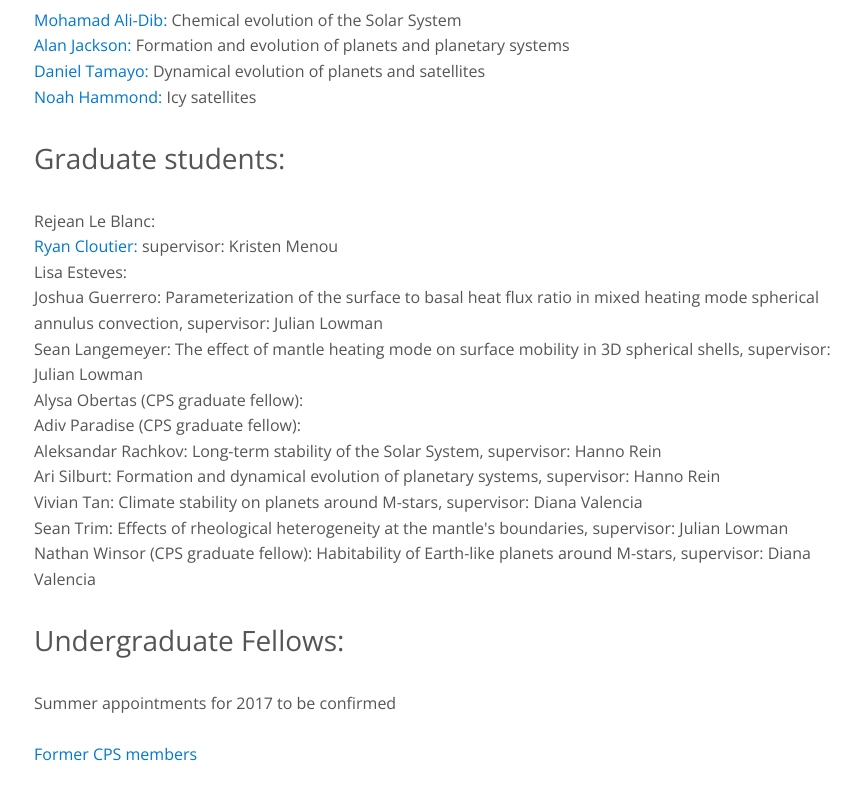
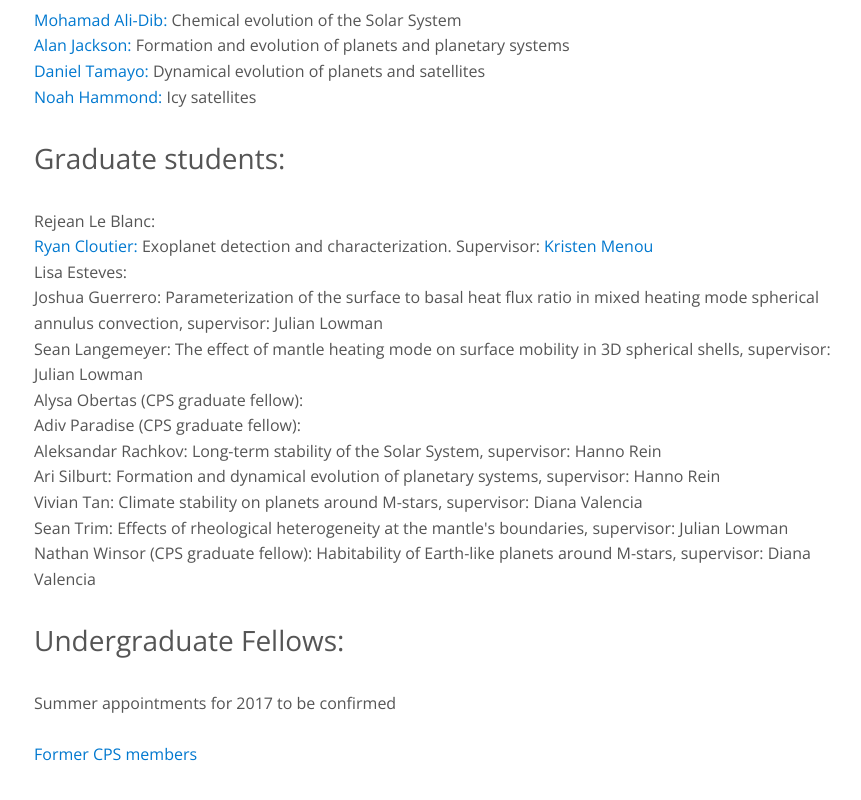
Before and after one commit to uofthr/cps_website, a plain HTML site: page people.html in a window 1280 px wide. Shown: the part 1787-2587 px from the top of the page, without its empty margins (343-1204 px from the left). Drawn offline with nearby package versions, Linux system fonts and the light colour scheme; files that its build step writes are made by us from their sources.

Commit message:
updated research interests

```diff
--- a/people.html
+++ b/people.html
@@ -156,7 +156,7 @@
                         <h3>Graduate students:</h3>
                         <ul>
                             <li> Rejean Le Blanc: </li>
-                            <li> <a href="http://astro.utoronto.ca/~cloutier/">Ryan Cloutier:</a> supervisor: Kristen Menou</li>
+                            <li> <a href="http://astro.utoronto.ca/~cloutier/">Ryan Cloutier:</a> Exoplanet detection and characterization. Supervisor: <a href="http://individual.utoronto.ca/kmenou/Homepage.html">Kristen Menou</a></li>
                             <li> Lisa Esteves: </li>
                             <li> Joshua Guerrero: Parameterization of the surface to basal heat flux ratio in mixed heating mode spherical annulus convection, supervisor: Julian Lowman </li>
                             <li> Sean Langemeyer: The effect of mantle heating mode on surface mobility in 3D spherical shells, supervisor: Julian Lowman </li>
```
